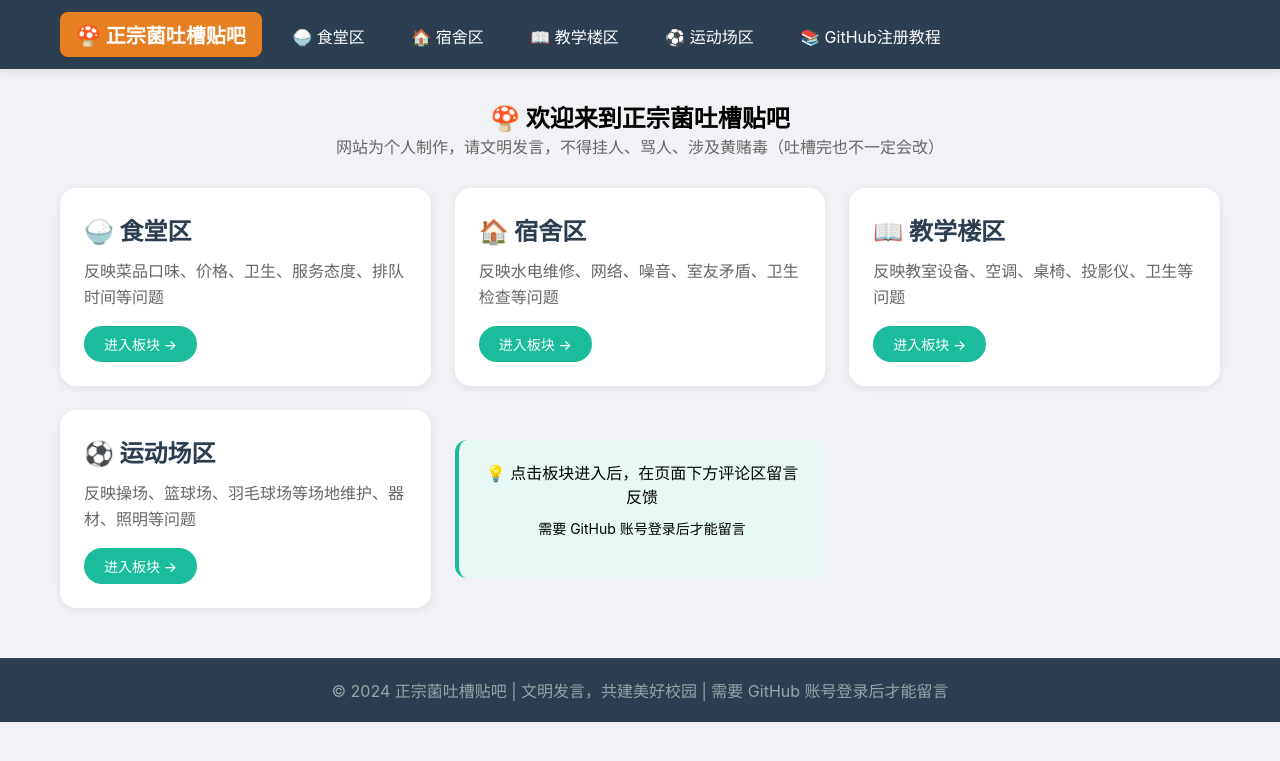
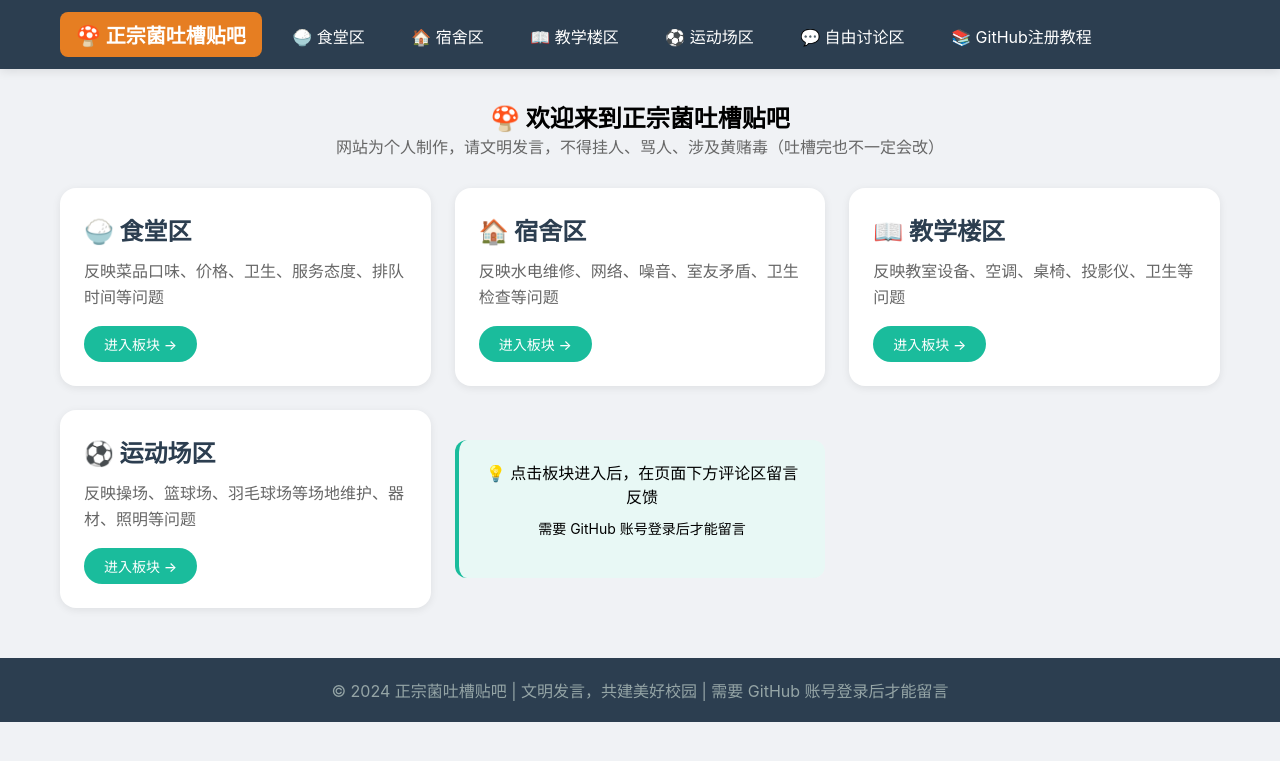
Before and after one commit to shenjingqu/shenjingqu, a Jekyll site: the page built from index.md, in a window 1280 px wide. Shown: the top 761 px of the page. Built offline with Jekyll 4.4.1, drawn with Linux system fonts in a browser that asks for light colours.

Commit message:
Update default.html

```diff
--- a/_layouts/default.html
+++ b/_layouts/default.html
@@ -182,6 +182,7 @@
     <a href="/dorm">🏠 宿舍区</a>
     <a href="/teaching">📖 教学楼区</a>
     <a href="/sports">⚽ 运动场区</a>
+    <a href="/free">💬 自由讨论区</a>
     <a href="/library">📚 GitHub注册教程</a>
   </div>
 </div>
```
